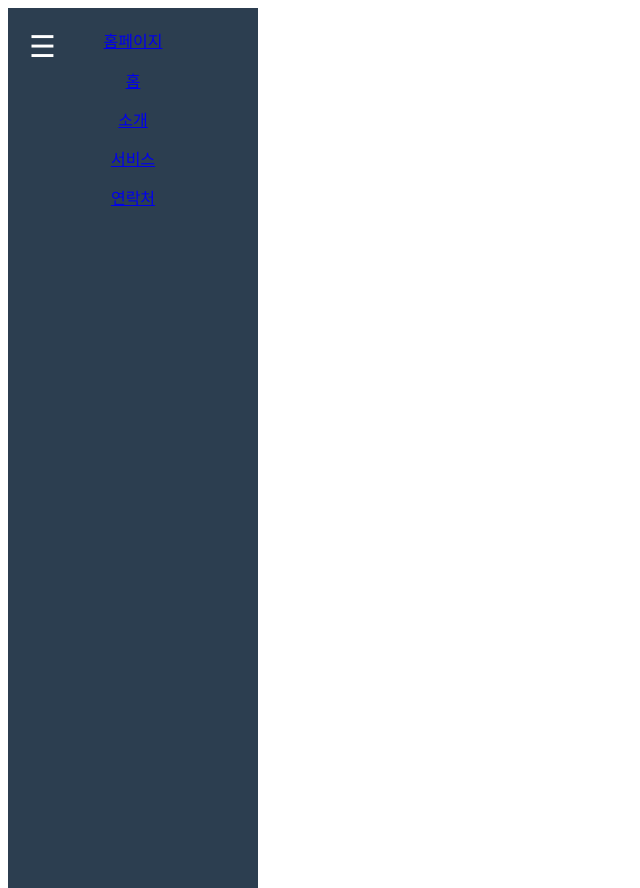
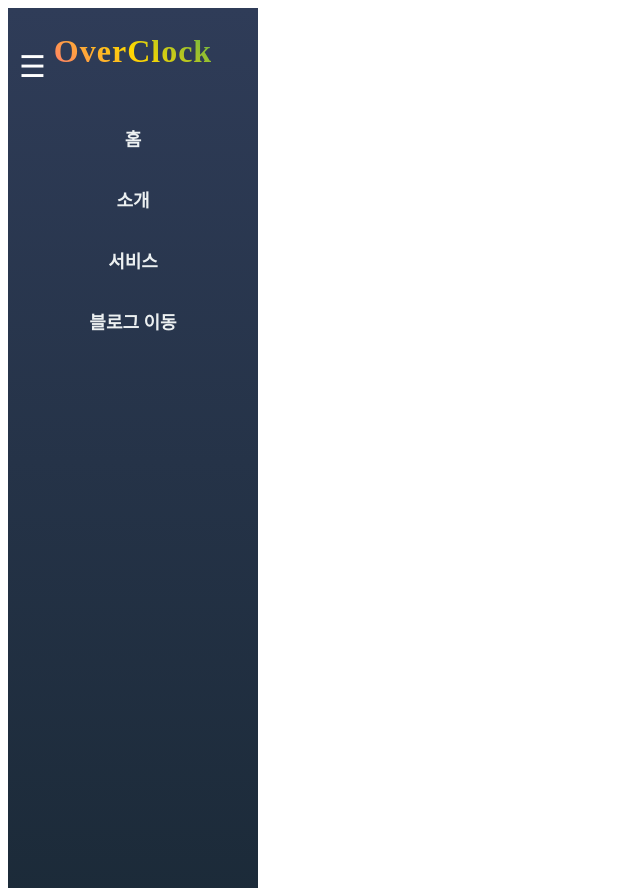
Before and after one commit to Pear1yCode/practice, a PHP site: page /php/header.php in a window 1280 px wide. Shown: the whole page, without its empty margins (0-640 px from the left). Run offline with PHP 8.4, Linux system fonts and the light colour scheme.

Commit message:
Add files via upload

```diff
--- a/MemoryOverclock/css/header.css
+++ b/MemoryOverclock/css/header.css
@@ -1,7 +1,7 @@
 /* 기본 사이드바 스타일 */
 header.sidebar {
     width: 250px;
-    background-color: #2c3e50;
+    background: linear-gradient(180deg, #2f3c58 0%, #1b2a38 100%);
     color: #fff;
     position: fixed;
     height: 100vh;
@@ -10,12 +10,14 @@ header.sidebar {
     align-items: center;
     padding-top: 20px;
     z-index: 999;
-    transition: width 0.3s ease;
+    transition: width 0.3s ease, background-color 0.3s ease;
+    overflow-y: auto;
 }
 
 /* 사이드바가 접혔을 때 */
 header.sidebar.collapsed {
     width: 80px;
+    background: linear-gradient(180deg, #1c2a38 0%, #314e68 100%);
 }
 
 /* 네비게이션 리스트 */
@@ -23,32 +25,51 @@ header.sidebar nav ul {
     list-style: none;
     width: 100%;
     padding-left: 0;
+    margin-top: 40px;
 }
 
 header.sidebar nav ul li {
     width: 100%;
     text-align: center;
     margin-bottom: 15px;
-    transition: opacity 0.3s ease, display 0.3s ease; /* 애니메이션 추가 */
+    transition: opacity 0.3s ease, transform 0.3s ease;
+    background-color: transparent;
+    box-shadow: none;
+    border:none;
 }
 
-/* 사이드바 접혔을 때 메뉴 텍스트 숨기기 */
 header.sidebar.collapsed nav ul li a {
     opacity: 0;
     pointer-events: none;
     transition: opacity 0.3s ease;
 }
 
-/* 사이드바 접혔을 때 메뉴 아이콘 표시 */
 header.sidebar.collapsed nav ul li a:before {
-    content: '☰'; /* 아이콘 표시 */
-    font-size: 20px;
+    content: '☰';
+    font-size: 22px;
+    color: #fff;
     opacity: 1;
+    transition: opacity 0.3s ease;
 }
 
-/* 사이드바가 접혔을 때 메뉴 항목 숨기기 */
-header.sidebar.collapsed nav ul li {
-    display: none;
+/* 메뉴 항목 기본 스타일 */
+header.sidebar nav ul li a {
+    font-size: 18px;
+    color: #ecf0f1;
+    text-decoration: none;
+    font-weight: bold;
+    display: block;
+    padding: 10px;
+    border-radius: 5px;
+    transition: background-color 0.3s ease, transform 0.3s ease;
+}
+
+header.sidebar nav ul li a:hover {
+    background-color: #16a085;
+    color: white;
+    text-shadow: 0 2px 5px rgba(0, 0, 0, 0.3);
+    box-shadow: 0 5px 15px rgba(0, 0, 0, 0.2);
+    transition: text-shadow 0.3s ease, box-shadow 0.3s ease;
 }
 
 /* 사이드바 토글 버튼 */
@@ -58,24 +79,82 @@ header.sidebar .toggle-btn {
     color: white;
     font-size: 30px;
     position: absolute;
-    top: 20px;
-    left: 15px;
+    top: 40px;
+    left: 5px;
     cursor: pointer;
     z-index: 1000;
+    transition: opacity 0.3s ease, transform 0.3s ease;
+}
+
+header.sidebar .toggle-btn:hover {
+    transform: rotate(90deg);
+}
+
+header.sidebar.collapsed nav ul li {
+    display: none;
+}
+
+#home {
+    font-size: 32px;
+    font-weight: bold;
+    color: transparent;
+    background-image: linear-gradient(45deg, #ff6b81, #ffd700, #4caf50); /* 그라디언트 색상 */
+    background-clip: text;
+    display: inline-block;
+    text-decoration: none;
+    position: relative;
+    padding: 5px 10px;
+    transition: transform 0.3s ease, text-shadow 0.3s ease;
+    letter-spacing: 1px;
+    white-space: nowrap;
+}
+
+#home:hover {
+    transform: scale(1.1);
+    text-shadow: 0 0 8px rgba(255, 255, 255, 0.8), 0 0 20px rgba(255, 255, 255, 0.8);
+}
+
+#home:active {
+    transform: scale(1.05);
+}
+
+#home::before {
+    content: '';
+    position: absolute;
+    top: 0;
+    left: 0;
+    width: 100%;
+    height: 100%;
+    z-index: -1;
     transition: opacity 0.3s ease;
 }
 
-/* 메인 콘텐츠 */
-.content {
-    margin-left: 250px;
-    padding: 20px;
-    background-color: #f4f4f4;
-    min-height: 100vh;
-    overflow-y: auto;
-    flex-grow: 1;
-    transition: margin-left 0.3s ease;
+#home:hover::before {
+    opacity: 0;
 }
 
-.content.collapsed {
-    margin-left: 80px;
+header.sidebar.collapsed #home {
+    white-space: normal;
+    font-size: 22px;
+    text-align: center;
+    line-height: 1.2;
 }
+
+header.sidebar.collapsed #home .text-part {
+    display: block;
+}
+
+@media (max-width: 768px) {
+    header.sidebar {
+        width: 60px;
+        background-color: #34495e;
+    }
+
+    header.sidebar.collapsed {
+        width: 60px;
+    }
+
+    header.sidebar nav ul li a {
+        font-size: 16px;
+    }
+}
--- a/MemoryOverclock/php/header.php
+++ b/MemoryOverclock/php/header.php
@@ -9,15 +9,18 @@
 <body>
 <header class="sidebar">
     <div class="logo">
-        <a href="/">홈페이지</a>
+        <a id="home" href="index.php">
+            <span class="text-part">Over</span><span class="text-part">Clock</span>
+        </a>
+
     </div>
     <button class="toggle-btn" onclick="toggleSidebar()">☰</button> <!-- 버튼 추가 -->
     <nav>
         <ul>
-            <li><a href="/">홈</a></li>
+            <li><a href="post.php">홈</a></li>
             <li><a href="/about.php">소개</a></li>
             <li><a href="/services.php">서비스</a></li>
-            <li><a href="/contact.php">연락처</a></li>
+            <li><a href="https://cofgame.tistory.com" target="_blank">블로그 이동</a></li>
         </ul>
     </nav>
 </header>
```
